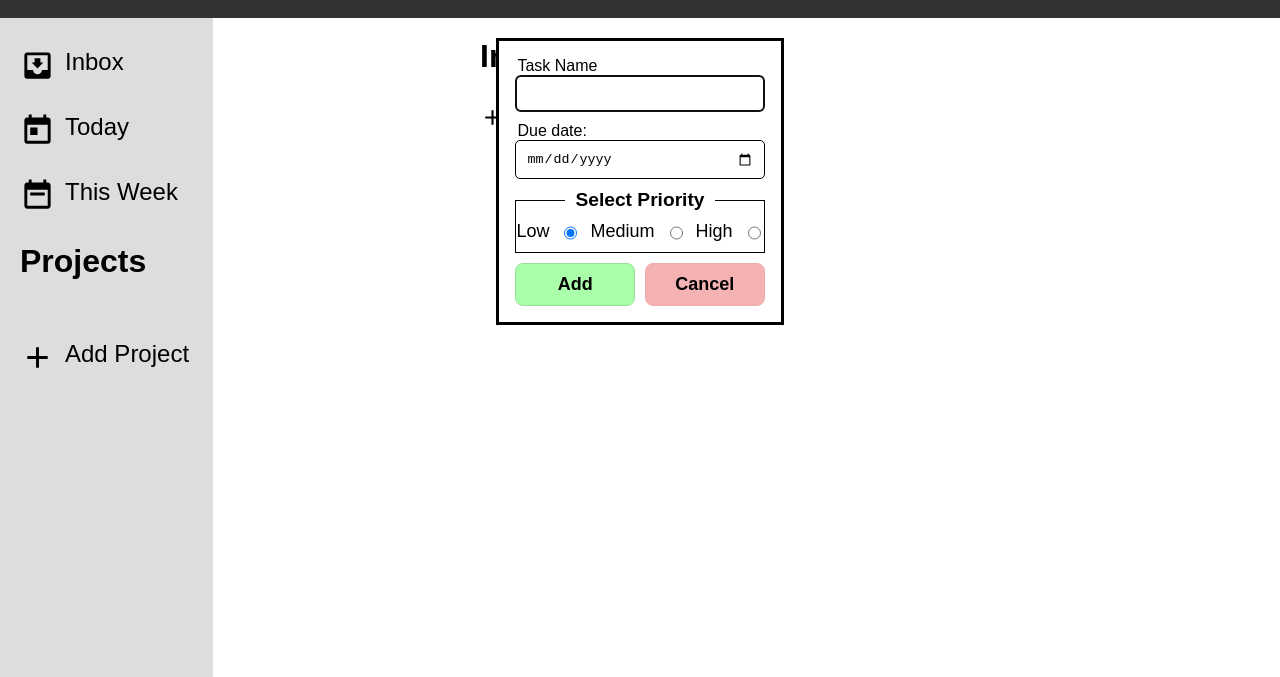
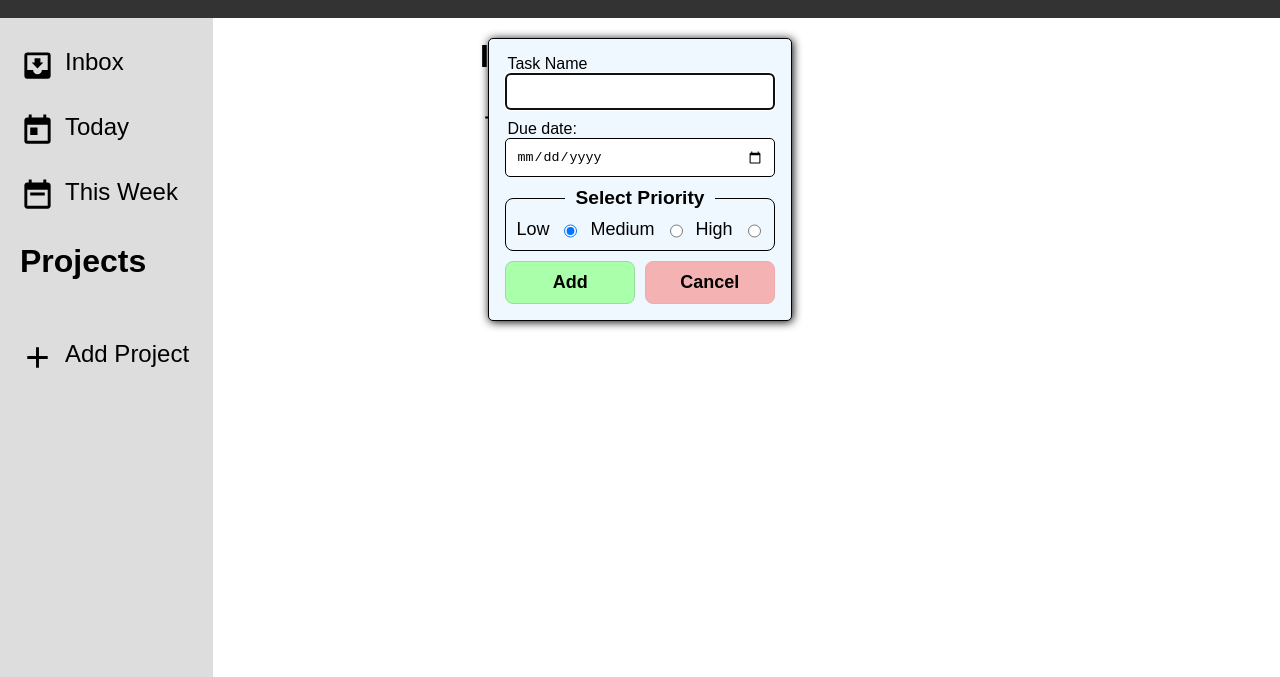
Before and after one commit to SanishPoudel/todo-list, a website built with webpack: page src/template.html in a window 1280 px wide. Both pictures are taken after a click on the button "Add Task". Shown: the part 62-739 px from the top of the page. Built offline with nearby package versions, Linux system fonts and the light colour scheme.

Commit message:
styled the dialog box

```diff
--- a/src/style.css
+++ b/src/style.css
@@ -102,8 +102,15 @@ body {
     height: 35px;
 }
 
-.inputProject, .inputTask {
+.inputProject {
     display: none;
+}
+
+.inputTask {
+    border-radius: 5px;
+    border: 1px solid black;
+    box-shadow: 1px 1px 10px;
+    background-color: aliceblue;
 }
 
 form {
@@ -179,7 +186,8 @@ fieldset {
 
 .radioButtons {
     border: solid 1px black;
-    padding: 10px 0px;
+    padding: 10px;
+    border-radius: 8px;
 }
 
 .radioButtons legend {
```
